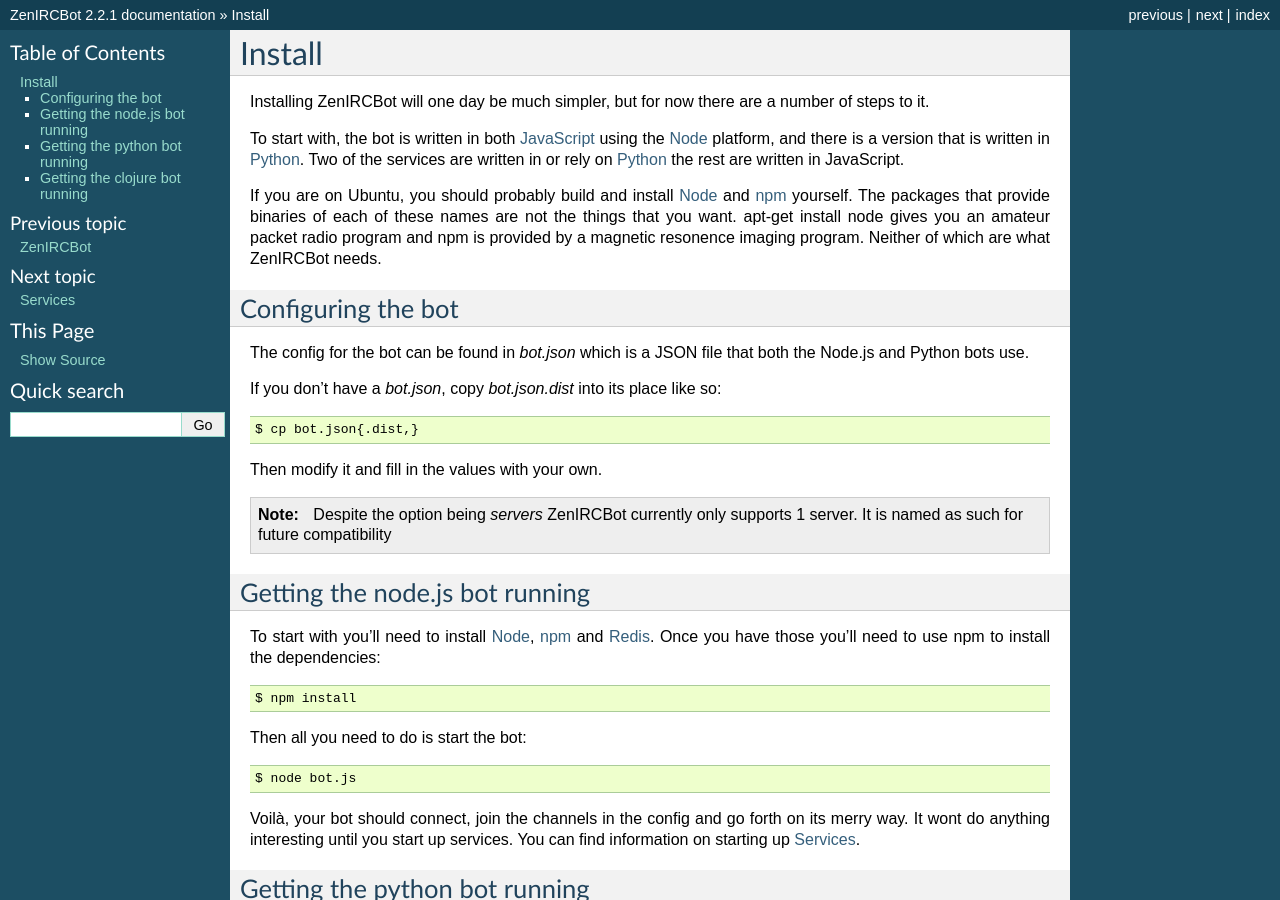
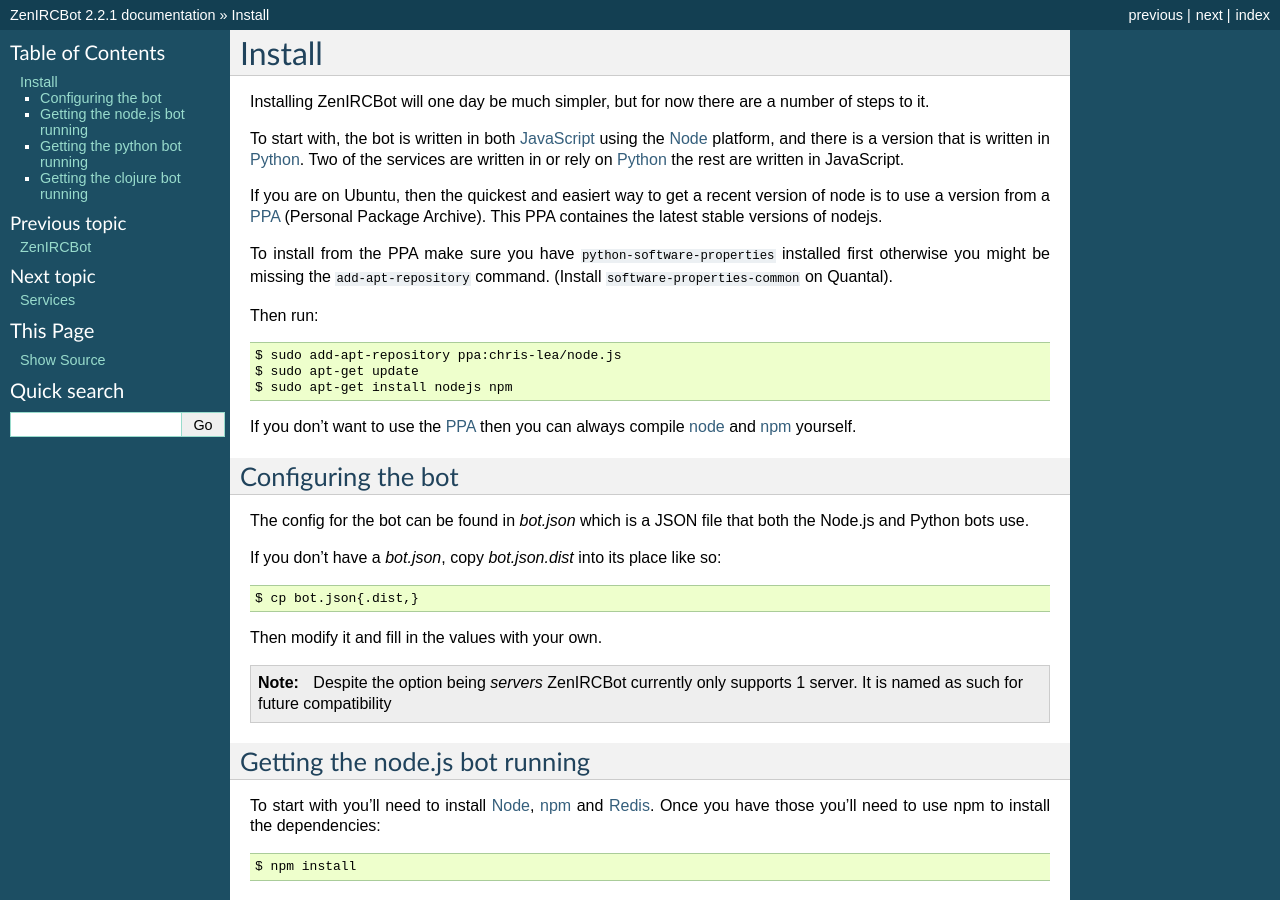
Before and after one commit to zenirc/zenircbot, a Sphinx documentation site: the page built from docs/install.rst, in a window 1280 px wide and 900 px high. Built offline with Sphinx 7.4.7, drawn with Linux system fonts in a browser that asks for light colours.

Commit message:
Add PPA instructions for installing node on Ubuntu

```diff
--- a/docs/install.rst
+++ b/docs/install.rst
@@ -9,11 +9,23 @@
 the services are written in or rely on Python_ the rest are written in
 JavaScript.
 
-If you are on Ubuntu, you should probably build and install Node_ and
-npm_ yourself. The packages that provide binaries of each of these
-names are not the things that you want. apt-get install node gives you
-an amateur packet radio program and npm is provided by a magnetic
-resonence imaging program. Neither of which are what ZenIRCBot needs.
+If you are on Ubuntu, then the quickest and easiert way to get a recent
+version of node is to use a version from a PPA_ (Personal Package Archive).
+This PPA containes the latest stable versions of nodejs.
+
+To install from the PPA make sure you have ``python-software-properties``
+installed first otherwise you might be missing the ``add-apt-repository``
+command. (Install ``software-properties-common`` on Quantal).
+
+Then run::
+
+    $ sudo add-apt-repository ppa:chris-lea/node.js
+    $ sudo apt-get update
+    $ sudo apt-get install nodejs npm
+
+If you don't want to use the PPA_ then you can always compile node_ and
+npm_ yourself.
+
 
 Configuring the bot
 -------------------
@@ -117,3 +129,4 @@
 .. _irckit: https://github.com/coleifer/irc
 .. _Clojure: http://clojure.org/
 .. _Leiningen: https://github.com/technomancy/leiningen
+.. _PPA: https://launchpad.net/~chris-lea/+archive/node.js/
```
